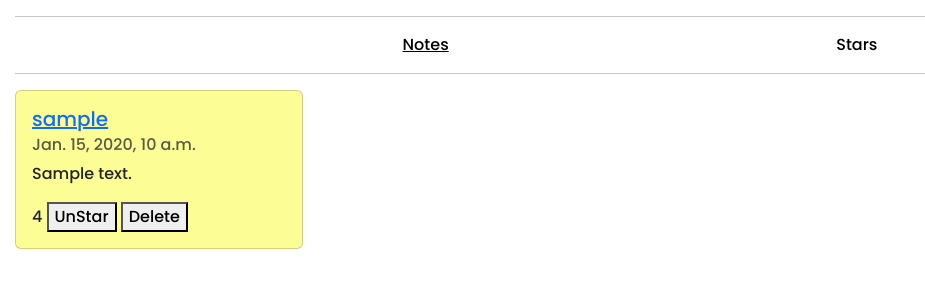
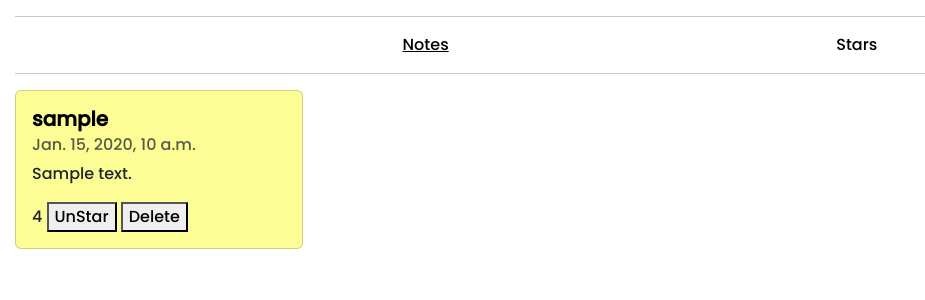
Before and after one commit to 1Pampu/noty, a Django app: a page that uses noty/templates/global/base-nav.html in a window 1280 px wide. Shown: the part 171-471 px from the top of the page, without its empty margins (0-925 px from the left). Run offline with Django 5.2, Linux system fonts and the light colour scheme; a user stored in the database is signed in; tables that the repository leaves empty hold one stand-in row (values such as "Sample post").

Commit message:
styles notes & remove print's

```diff
--- a/noty/follows/utils.py
+++ b/noty/follows/utils.py
@@ -4,9 +4,7 @@ from user_auth.models import UserInfo
 
 def follow_button(request, user):
     if request.method == 'POST':
-        print('post')
         if request.POST.get('_method') == 'DELETE':
-            print('delete')
             try:
                 follow = get_object_or_404(Follow, follower = request.user, followed = user)
                 follow.delete()
@@ -21,12 +19,10 @@ def follow_button(request, user):
                 return render(request, 'global/error.html', context)
 
         else:
-            print('follow')
             try:
                 follow = Follow(follower = request.user, followed = user)
                 follow.save()
                 user_followed_info, _ = UserInfo.objects.get_or_create(user = user)
-                print(user_followed_info)
                 user_followed_info.followers += 1
                 user_followed_info.save()
                 user_info, _ = UserInfo.objects.get_or_create(user = request.user)
--- a/noty/static/css/notes-flex.css
+++ b/noty/static/css/notes-flex.css
@@ -3,3 +3,9 @@
     flex-wrap: wrap;
     gap: 20px;
 }
+
+.user-anchor-name{
+    text-decoration: none;
+    color:black;
+    font-weight: 600;
+}
--- a/noty/static/css/profile-header.css
+++ b/noty/static/css/profile-header.css
@@ -28,6 +28,7 @@
 
 #user-follow-container{
     margin-right: 30px;
+    min-width: 100px;
 }
 
 #follow-button{
--- a/noty/templates/global/base-nav.html
+++ b/noty/templates/global/base-nav.html
@@ -30,7 +30,6 @@
             <a class='dropdown-arrow' href='{% url "profile" user=user.username %}'>{{user.username}}</a>
             <ul class='sub-menus'>
               <li><a href='{% url "profile" user=user.username %}'>Profile</a></li>
-              <li><a href='http://'>Configuration</a></li>
               <li><a href='{% url "exit" %}'>Logout</a></li>
             </ul>
           </li>
--- a/noty/templates/global/parts/note-dashboard.html
+++ b/noty/templates/global/parts/note-dashboard.html
@@ -5,7 +5,7 @@
         {% for item in notes %}
         <div class="card" style="width: 18rem; background-color: var(--color{{item.note.color}})" id="note-{{item.note.id}}">
             <div class="card-body">
-                <h5 class="card-title"><a href="{% url 'profile' user=item.note.user.username %}">{{item.note.user.username}}</a></h5>
+                <h5 class="card-title"><a class="user-anchor-name" href="{% url 'profile' user=item.note.user.username %}">{{item.note.user.username}}</a></h5>
                 <h6 class="card-subtitle mb-2 text-body-secondary">{{item.note.date}}</h6>
                 <p class="card-text">{{item.note.content}}</p>
                 {% if item.note.private %}
```
